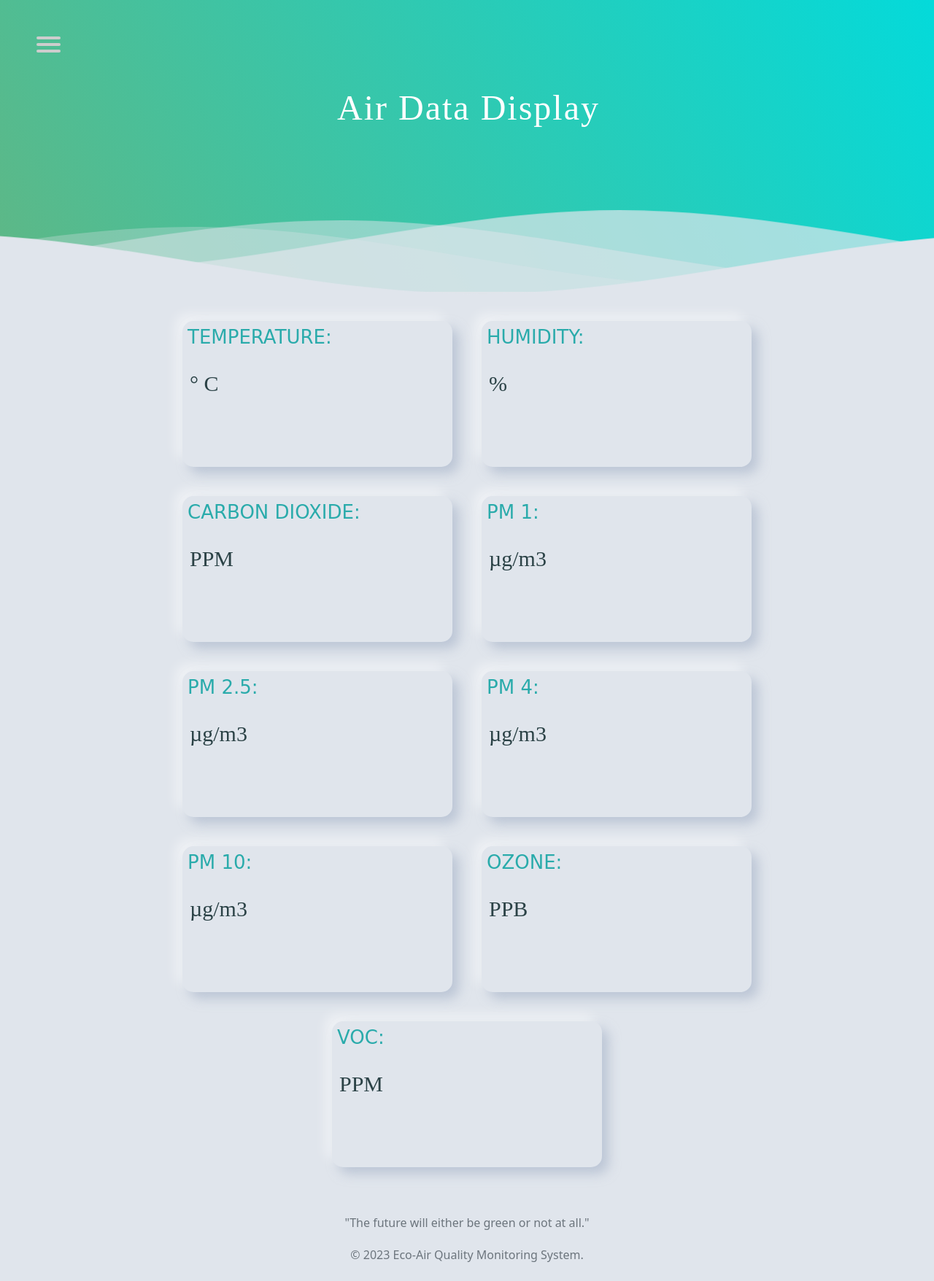
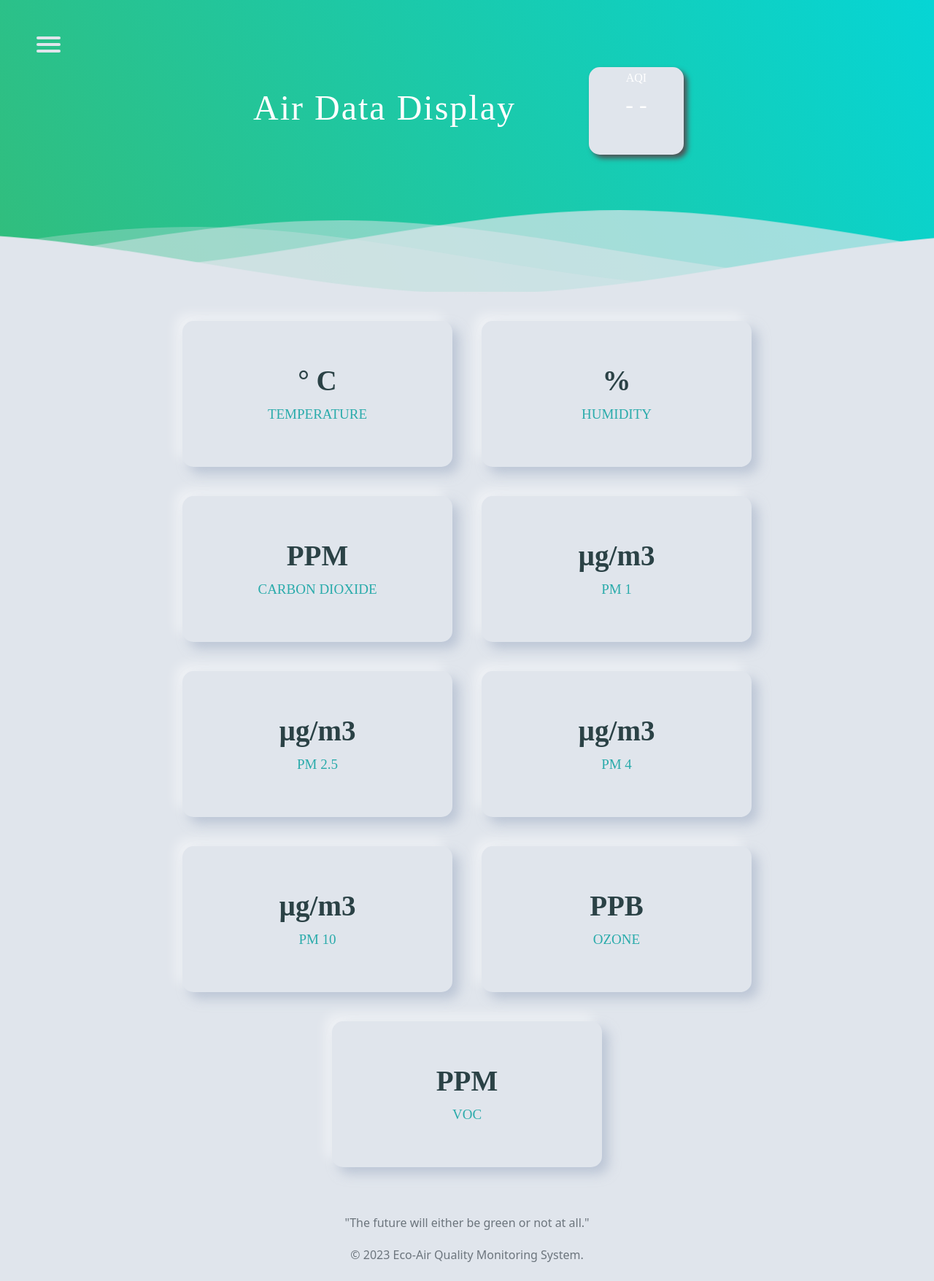
Before and after one commit to NadaQasim/EAQMS-Website, a Flask app: template templates/showData.html in a window 1280 px wide; the page is wider, and only the part inside the window is pictured. Shown: that part at 73% size. Run offline with Flask 3, Linux system fonts and the light colour scheme; the template is opened without the code that fills it, so the values that code supplies are empty.

Commit message:
applying AQI fixing style

```diff
--- a/app.py
+++ b/app.py
@@ -1,4 +1,6 @@
 from datetime import datetime
+
+from AQI import AQI
 from Alarm import Alarm
 import pytz
 from flask import Flask, render_template, request, redirect, url_for
@@ -98,7 +100,10 @@ def main():  # put application's code here
 @app.route('/show')
 def Display():
     info = AirData.query.order_by(AirData.date_created.desc()).first()
-    return render_template('showData.html', content=info)
+    aqi_al = []
+    if info:
+        aqi_al = AQI.get_final_aqi(info.pm10,info.pm2_5)
+    return render_template('showData.html', content=info,aqi_level = aqi_al)
 
 # Route to save emails to the database
 @app.route("/saveemail", methods=['POST'])
--- a/static/mainStyle.css
+++ b/static/mainStyle.css
@@ -52,7 +52,7 @@ html{
      max-height: 120vh;
 }
 #email::placeholder {
-    padding-left: 4px;
+    padding-left: 6px;
     font-family: "Comic Sans MS", cursive;
 }
 #main p{
--- a/static/showStyle.css
+++ b/static/showStyle.css
@@ -62,7 +62,7 @@ body
   margin-bottom: 5px;
   position: relative;
 
-  background: #cdcdcd;
+  background: rgba(224, 229, 236);
   border-radius: 3px;
 
   z-index: 1;
@@ -122,13 +122,12 @@ body
 {
   position: absolute;
   width: 300px;
-   height: 180vh;
+  height: 180vh;
   margin: -100px 0 0 -50px;
   padding: 125px 35px 40px;
-  background: linear-gradient(60deg, rgba(4, 218, 200, 0.7), rgba(201, 245, 224, 0.7));
+  background: linear-gradient(60deg, rgba(224, 229, 236, 0.7), rgba(117, 229, 218, 0.7));
   list-style-type: none;
-  /* to stop flickering of text in safari */
-  font-family: "Comic Sans MS", cursive;
+  font-family: "Times New Roman", serif;
   transform: translate(-100%, 0);
   text-align: left;
   transition: transform 0.5s cubic-bezier(0.77,0.2,0.05,1.0);
@@ -137,7 +136,7 @@ body
 #menu li
 {
   padding: 10px 0;
-  font-size: 22px;
+  font-size: 28px;
 }
 
 /*
@@ -156,7 +155,7 @@ body
 
 .header {
   text-align:center;
-  background: linear-gradient(60deg, rgb(95, 183, 133) 0%, rgb(4, 218, 218) 100%);
+  background: linear-gradient(60deg, rgb(50, 189, 123) 0%, rgb(6, 213, 213) 100%);
   color:white;
 }
 
@@ -221,6 +220,7 @@ body
   display: flex;
   flex-wrap: wrap;
   justify-content: center;
+  align-items: center;
   padding-top: 20px;
 }
 .square {
@@ -228,26 +228,41 @@ body
   border-radius: 15px;
   width: 370px;
   height: 200px;
+  display: flex;
+  flex-direction: column;
   justify-content: center;
   align-items: center;
 }
 .square h2{
-  color: rgb(42, 171, 171);
-  font-family: "Comic Sans MS", cursive;
-  font-size: 26px;
-  padding: 7px;
+  margin-top: 17px;
+  color: #2b4246;
+  font-family: "Times New Roman", serif;
+  font-size: 39px;
+  font-weight: bold;
 }
 .square p{
   font-family: "Times New Roman", serif;
-  font-size: 30px;
-  padding: 10px;
-  color: #2b4246;
+  font-size: 19px;
+  color: rgb(42, 171, 171);
+
 }
 .neumorphism {
   background-color: #e0e5ec;
   box-shadow: 9px 9px 16px rgb(163, 177, 198, 0.6), -9px -9px 16px rgba(255, 255, 255, 0.5);
 }
 
+.aqi{
+  padding-top: 5px;
+  font-family: "Times New Roman", serif;
+  box-shadow: #515356 5px 5px 7px 0;
+  text-shadow: #e0e5ec 5px 5px 5px 0;;
+  width: 130px;
+  height: 120px;
+  margin-left: 100px;
+  background:#e0e5ec;
+  border-radius: 15px;
+  font-size: 20px;
+}
 
 .update{
   font-size: 15px;
@@ -271,16 +286,17 @@ body
   }
   .square p{
     padding: 5px;
-    font-size: 23px;
+    font-size: 16px;
   }
   .square h2{
-    font-size: 25px;
+    font-size:36px;
     padding: 4px;
 
   }
   .update{
     font-size: 8px;
   }
+
   #menu{
     height: 355vh;
     width: 190px;
@@ -291,4 +307,13 @@ body
   .flex{
     flex-direction: column-reverse;
   }
+  .aqi{
+    width: 85px;
+    height: 85px;
+    margin: 0  0 15px 0;
+    font-size: 14px;
+  }
+  .aqi h2,.aqi h5{
+    font-size: 17px;
+  }
 }
--- a/templates/showData.html
+++ b/templates/showData.html
@@ -5,6 +5,7 @@
     <meta name="viewport" content="width=device-width, initial-scale=1, shrink-to-fit=no">
     <title>air data</title>
     <link rel="stylesheet" href="../static/showStyle.css">
+    <meta http-equiv="refresh" content="60">
     <link href="https://cdn.jsdelivr.net/npm/bootstrap@5.0.0-beta2/dist/css/bootstrap.min.css" rel="stylesheet" crossorigin="anonymous">
     <script src="https://cdn.jsdelivr.net/npm/bootstrap@5.0.0-beta2/dist/js/bootstrap.bundle.min.js" crossorigin="anonymous"></script>
 </head>
@@ -30,6 +31,9 @@
 
             <div class="inner-header flex">
                 <h1 id="title">Air Data Display</h1>
+                <div class="aqi" style="background: {{aqi_level[2]}}">
+                <h6>AQI</h6><h2>- {{aqi_level[0]}} -</h2><h5>{{aqi_level[1]}}</h5>
+            </div>
             </div>
 
         <!--Waves Container-->
@@ -54,60 +58,60 @@
 <div id="main">
     <div class="container">
         <div class="square neumorphism mr5" >
-            <h2>TEMPERATURE: </h2>
-            <div><p>{{ content.temperature }} ° C </p></div>
+            <h2>{{ content.temperature }} ° C</h2>
+            <div><p> TEMPERATURE </p></div>
                 {% if content.date_created %}
-                    <p style="color:#74777a;font-size: 20px;">Last Update:{{ content.date_created.strftime('%Y-%m-%d %H:%M:%S')}}</p>
+                    <p style="color:#74777a;font-size: 20px;">Last Update:{{ content.date_created.strftime('%Y-%m-%d %H:%M')}}</p>
                 {% endif %}
         </div>
         <div class="square neumorphism mr5">
-            <h2>HUMIDITY: </h2>
-            <div><p>{{ content.humidity }}  % </p></div>
+            <h2>{{ content.humidity }}  %</h2>
+            <div><p> HUMIDITY </p></div>
                 {% if content.date_created %}
-                    <p style="color:#74777a;font-size: 20px;">Last Update:{{ content.date_created.strftime('%Y-%m-%d %H:%M:%S')}}</p>
+                    <p style="color:#74777a;font-size: 20px;">Last Update:{{ content.date_created.strftime('%Y-%m-%d %H:%M')}}</p>
                 {% endif %}
         </div>
         <div class="square neumorphism mr5">
-            <h2>CARBON DIOXIDE: </h2>
-            <div><p>{{ content.co2 }} PPM </p></div>
+            <h2>{{ content.co2 }} PPM</h2>
+            <div><p> CARBON DIOXIDE </p></div>
                 {% if content.date_created %}
-                    <p style="color:#74777a;font-size: 20px;">Last Update:{{ content.date_created.strftime('%Y-%m-%d %H:%M:%S')}}</p>
+                    <p style="color:#74777a;font-size: 20px;">Last Update:{{ content.date_created.strftime('%Y-%m-%d %H:%M')}}</p>
                 {% endif %}
         </div>
         <div class="square neumorphism mr5">
-            <h2>PM 1: </h2><div><p>{{ content.pm1 }} µg/m3 </p></div>
+            <h2>{{ content.pm1 }} µg/m3 </h2><div><p> PM 1 </p></div>
                 {% if content.date_created %}
-                    <p style="color:#74777a;font-size: 20px;">Last Update:{{ content.date_created.strftime('%Y-%m-%d %H:%M:%S')}}</p>
+                    <p style="color:#74777a;font-size: 20px;">Last Update:{{ content.date_created.strftime('%Y-%m-%d %H:%M')}}</p>
                 {% endif %}
         </div>
         <div class="square neumorphism mr5">
-            <h2>PM 2.5:</h2><div><p>{{ content.pm2_5 }} µg/m3 </p></div>
+            <h2>{{ content.pm2_5 }} µg/m3</h2><div><p> PM 2.5 </p></div>
                 {% if content.date_created %}
-                    <p style="color:#74777a;font-size: 20px;">Last Update:{{ content.date_created.strftime('%Y-%m-%d %H:%M:%S')}}</p>
+                    <p style="color:#74777a;font-size: 20px;">Last Update:{{ content.date_created.strftime('%Y-%m-%d %H:%M')}}</p>
                 {% endif %}
         </div>
         <div class="square neumorphism mr5">
-            <h2>PM 4: </h2><div><p>{{ content.pm4 }} µg/m3 </p></div>
+            <h2> {{ content.pm4 }} µg/m3 </h2><div><p> PM 4 </p></div>
                 {% if content.date_created %}
-                    <p style="color:#74777a;font-size: 20px;">Last Update:{{ content.date_created.strftime('%Y-%m-%d %H:%M:%S')}}</p>
+                    <p style="color:#74777a;font-size: 20px;">Last Update:{{ content.date_created.strftime('%Y-%m-%d %H:%M')}}</p>
                 {% endif %}
         </div>
         <div class="square neumorphism mr5">
-            <h2>PM 10: </h2><div><p>{{ content.pm10 }} µg/m3 </p></div>
+            <h2> {{ content.pm10 }} µg/m3 </h2><div><p> PM 10 </p></div>
                 {% if content.date_created %}
-                    <p style="color:#74777a;font-size: 20px;">Last Update:{{ content.date_created.strftime('%Y-%m-%d %H:%M:%S')}}</p>
+                    <p style="color:#74777a;font-size: 20px;">Last Update:{{ content.date_created.strftime('%Y-%m-%d %H:%M')}}</p>
                 {% endif %}
         </div>
         <div class="square neumorphism mr5">
-            <h2>OZONE: </h2><div><p>{{ content.o3 }} PPB </p></div>
+            <h2>{{ content.o3 }} PPB </h2><div><p> OZONE </p></div>
                 {% if content.date_created %}
-                    <p style="color:#74777a;font-size: 20px;">Last Update:{{ content.date_created.strftime('%Y-%m-%d %H:%M:%S')}}</p>
+                    <p style="color:#74777a;font-size: 20px;">Last Update:{{ content.date_created.strftime('%Y-%m-%d %H:%M')}}</p>
                 {% endif %}
         </div>
         <div class="square neumorphism mr5">
-            <h2>VOC: </h2><div><p>{{ content.voc }} PPM </p></div>
+            <h2>{{ content.voc }} PPM </h2><div><p> VOC </p></div>
                 {% if content.date_created %}
-                    <p style="color:#74777a;font-size: 20px;">Last Update:{{ content.date_created.strftime('%Y-%m-%d %H:%M:%S')}}</p>
+                    <p style="color:#74777a;font-size: 20px;">Last Update:{{ content.date_created.strftime('%Y-%m-%d %H:%M')}}</p>
                 {% endif %}
         </div>
     </div>
```
Also changed, not shown: AQI.py (added, +94 -0 lines).
